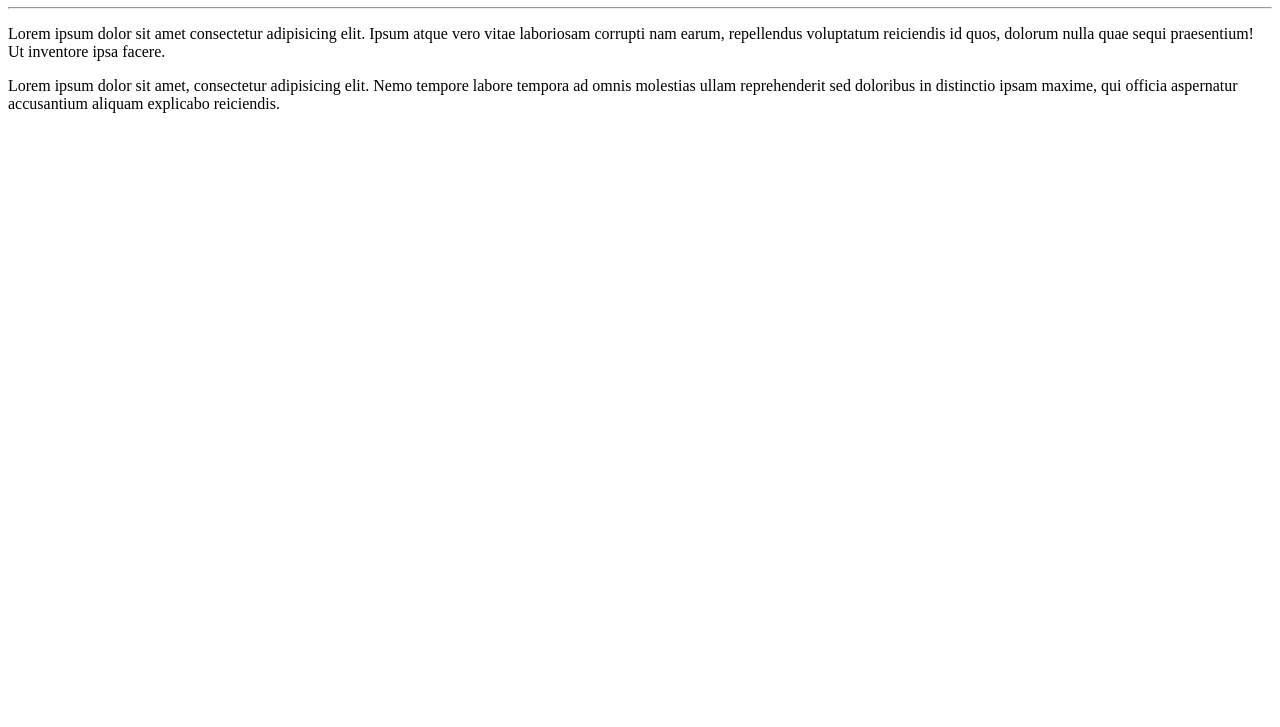
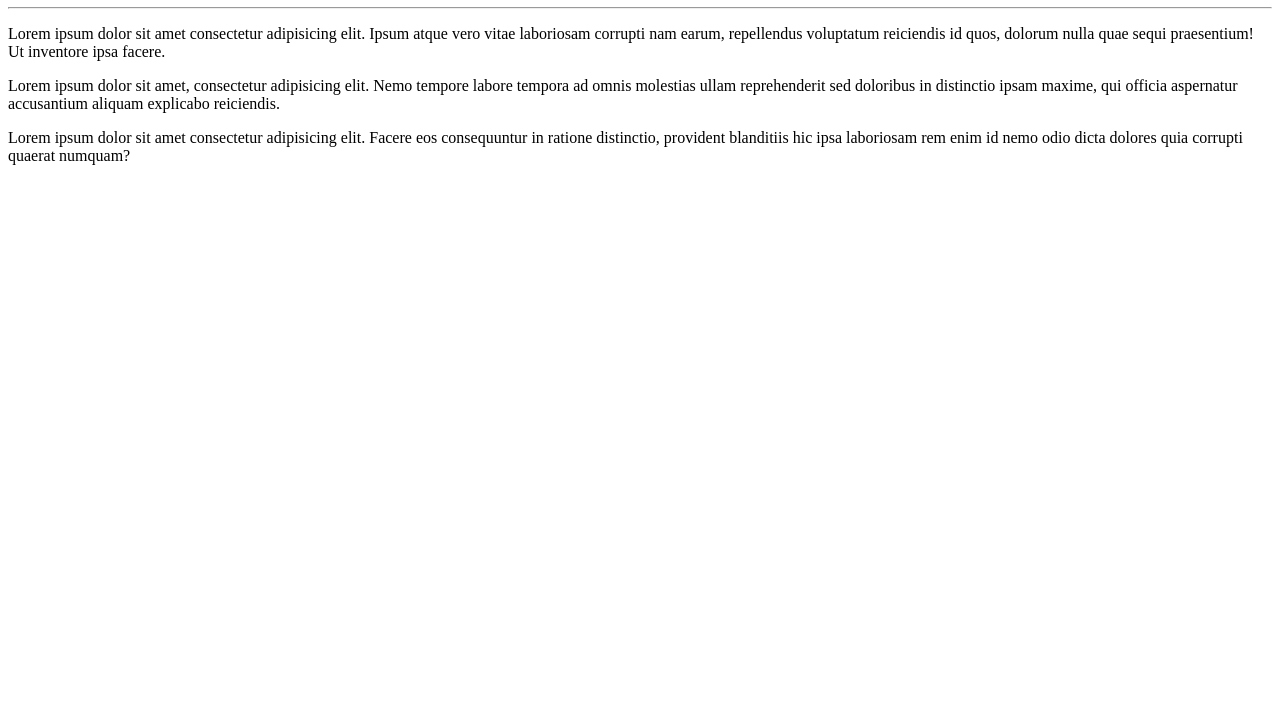
Before and after one commit to justobelo/Primeiro-repositorio, a plain HTML site: page site-exemplo/index.html in a window 1280 px wide. Shown: the part 73-800 px from the top of the page. Drawn offline with Linux system fonts and the light colour scheme.

Commit message:
mas uma alteração

```diff
--- a/site-exemplo/index.html
+++ b/site-exemplo/index.html
@@ -10,5 +10,6 @@
     <hr>
     <p>Lorem ipsum dolor sit amet consectetur adipisicing elit. Ipsum atque vero vitae laboriosam corrupti nam earum, repellendus voluptatum reiciendis id quos, dolorum nulla quae sequi praesentium! Ut inventore ipsa facere.</p>
     <p>Lorem ipsum dolor sit amet, consectetur adipisicing elit. Nemo tempore labore tempora ad omnis molestias ullam reprehenderit sed doloribus in distinctio ipsam maxime, qui officia aspernatur accusantium aliquam explicabo reiciendis.</p>
+    <p>Lorem ipsum dolor sit amet consectetur adipisicing elit. Facere eos consequuntur in ratione distinctio, provident blanditiis hic ipsa laboriosam rem enim id nemo odio dicta dolores quia corrupti quaerat numquam?</p>
 </body>
 </html>
```
